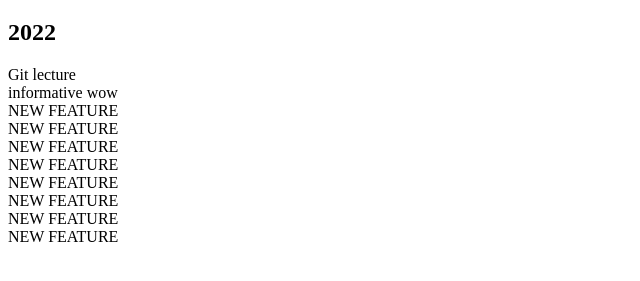
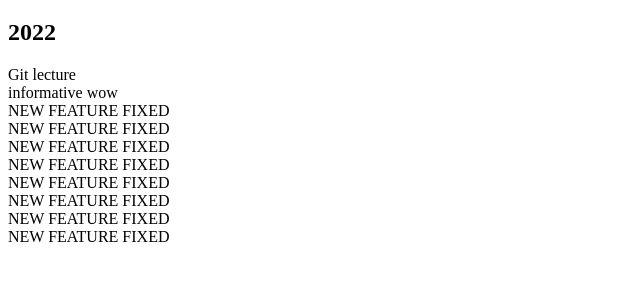
Before and after one commit to BenasJan/git-lecture, a plain HTML site: page index.html in a window 1280 px wide. Shown: the part 61-342 px from the top of the page, without its empty margins (0-640 px from the left). Drawn offline with Linux system fonts and the light colour scheme.

Commit message:
PR comment fixes

```diff
--- a/index.html
+++ b/index.html
@@ -15,14 +15,14 @@
     <div>Git lecture</div>
     <div>informative wow</div>
 
-    <div>NEW FEATURE</div>
-    <div>NEW FEATURE</div>
-    <div>NEW FEATURE</div>
-    <div>NEW FEATURE</div>
-    <div>NEW FEATURE</div>
-    <div>NEW FEATURE</div>
-    <div>NEW FEATURE</div>
-    <div>NEW FEATURE</div>
+    <div>NEW FEATURE FIXED</div>
+    <div>NEW FEATURE FIXED</div>
+    <div>NEW FEATURE FIXED</div>
+    <div>NEW FEATURE FIXED</div>
+    <div>NEW FEATURE FIXED</div>
+    <div>NEW FEATURE FIXED</div>
+    <div>NEW FEATURE FIXED</div>
+    <div>NEW FEATURE FIXED</div>
 </body>
 
 </html>
```
